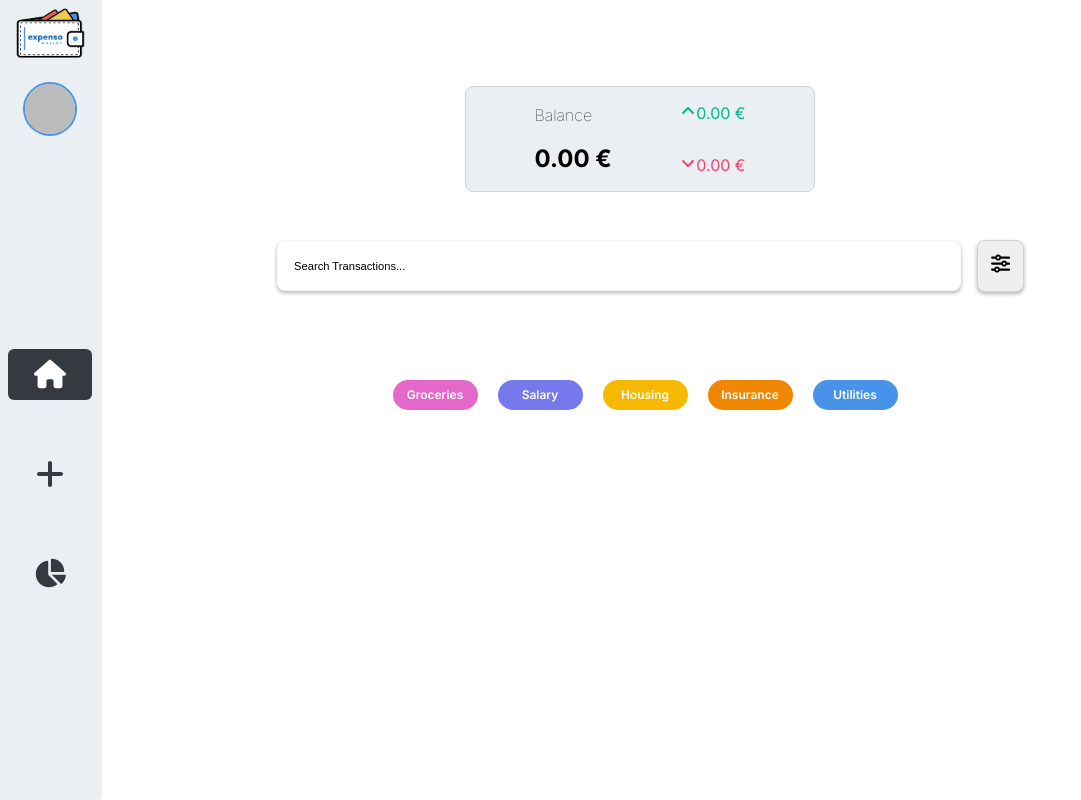
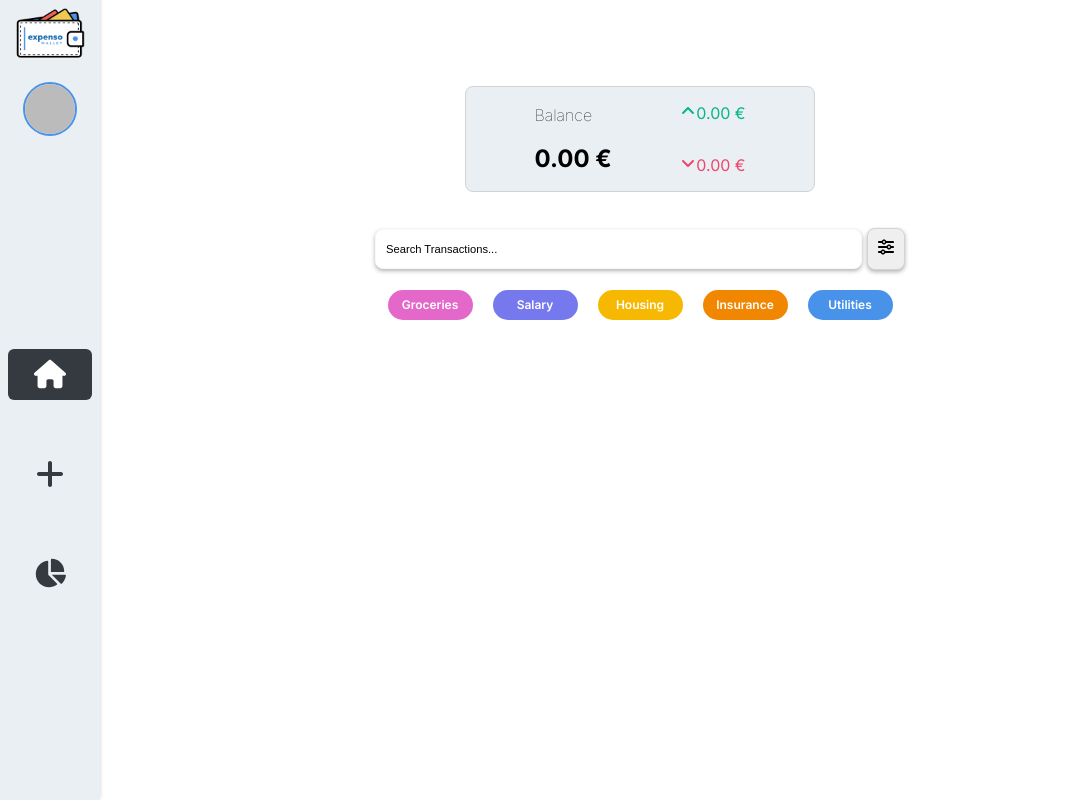
Before and after one commit to benediktbrenk/budget-app, a Next.js app: page / in a window 1280 px wide. Shown: the whole page, without its empty margins (0-1081 px from the left). Built offline with nearby package versions, Linux system fonts and the light colour scheme; no server answers; the database is empty; sample sign-in values are in the browser's storage.

Commit message:
add first size styling

```diff
--- a/components/Header/Header.styled.js
+++ b/components/Header/Header.styled.js
@@ -6,6 +6,8 @@ export const HeaderContainer = styled.header`
   display: flex;
   justify-content: space-between;
   align-items: center;
+  padding-left: 10px;
+  padding-right: 10px;
 `;
 
 export const Headline = styled.h1`
--- a/components/SearchBar/SearchBar.styled.js
+++ b/components/SearchBar/SearchBar.styled.js
@@ -5,6 +5,7 @@ export const FilterBox = styled.section`
   flex-direction: column;
   justify-content: center;
   align-items: center;
+  margin: 0px;
 `;
 
 export const SearchContainer = styled.div`
@@ -13,15 +14,18 @@ export const SearchContainer = styled.div`
   justify-content: center;
   align-items: center;
   width: 100%;
+  max-width: 550px;
+  gap: 20px;
+  margin: 0px 10px;
+  padding: 0px 10px;
 
   @media (min-width: 600px) {
     margin-left: 10px;
-    max-width: 60dvw;
-    min-width: 60vw;
-    width: 100px;
+    max-width: 550px;
     flex-direction: column;
     justify-content: center;
-    gap: 5rem;
+    align-items: center;
+    gap: 20px;
   }
 `;
 
@@ -30,63 +34,76 @@ export const SearchForm = styled.form`
   flex-direction: column;
   justify-content: center;
   align-items: center;
-  width: 100%;
+  //width: 100%;
 `;
 
 export const SearchAndFilter = styled.div`
   display: flex;
   flex-direction: row;
+  justify-content: center;
   align-items: center;
-  gap: 0.7rem;
+  gap: 5px;
   width: 100%;
-  min-width: 375px;
-  margin: 0.2rem;
+  margin: 0px 10px;
+  max-width: 550px;
 `;
 
 export const SearchInput = styled.input`
+  display: flex;
   border-radius: var(--border-radius);
   border: 1px solid #f8f9fa;
   width: 100%;
-  height: 50px;
+  max-width: 600px;
+  height: 40px;
   font-size: 0.7rem;
-  padding: 1rem;
-  margin-left: 1rem;
+  padding: 10px;
   box-shadow: var(--box-shadow);
 `;
 export const SearchInputSelect = styled.select`
   border-radius: var(--border-radius);
   border: 1px solid #f8f9fa;
-  width: 100%;
-  height: 50px;
+  //width: 100%;
+  height: 30px;
   font-size: 0.7rem;
-  padding: 1rem;
+  padding: 5px;
   box-shadow: var(--box-shadow);
 `;
 
 export const FilterContainer = styled.div`
   display: flex;
   flex-direction: row;
-  justify-content: center;
+  justify-content: space-around;
   align-items: center;
-  margin: 0.75rem;
-  padding: 0.5rem;
-  gap: 0.5rem;
+  //margin: 0.75rem;
+  //padding: 0.5rem;
+  gap: 15px;
+`;
+export const FilterHeaderContainer = styled.div`
+  display: flex;
+  flex-direction: row;
+  justify-content: space-between;
+  align-items: center;
+  /* margin: 5px;
+  padding: 5px; */
+  gap: 15px;
+  width: 100%;
 `;
 
 export const FilterItem = styled.div`
   display: flex;
-  flex-direction: column;
-  justify-content: center;
+  flex-direction: row;
+  justify-content: flex-end;
   align-items: center;
-  gap: 0.2rem;
+  gap: 10px;
+  font-size: 0.7rem;
 `;
 
 export const FilterButton = styled.button`
-  padding: 0.8rem;
-  margin: 0.3rem;
+  padding: 10px;
+  //margin: 5px;
   border: 1px solid lightgray;
   border-radius: var(--border-radius);
-  font-size: 1.2rem;
+  font-size: 1rem;
   color: black;
   box-shadow: var(--box-shadow);
 `;
--- a/components/SearchBar/index.js
+++ b/components/SearchBar/index.js
@@ -92,15 +92,10 @@ function SearchBar({ search, onSearch, handleCategoryFilter }) {
             <FaSliders />
           </Styled.FilterButton>
         </Styled.SearchAndFilter>
-        <CategoryFilter
-          search={search}
-          onSelectCategory={handleCategoryFilter}
-        />
         {isFilter && (
           <Styled.FilterBox>
-            <Styled.FilterContainer>
+            <Styled.FilterHeaderContainer>
               <Styled.FilterItem>
-                <label for="direction">Direction</label>
                 <Styled.SearchInputSelect
                   value={search.direction}
                   id="direction"
@@ -108,12 +103,11 @@ function SearchBar({ search, onSearch, handleCategoryFilter }) {
                     onSearch({ ...search, direction: event.target.value });
                   }}
                 >
-                  <option value="">All</option>
+                  <option value="">Direction</option>
                   <option value="Income">Income</option>
                   <option value="Expense">Expense</option>
                 </Styled.SearchInputSelect>
               </Styled.FilterItem>
-            </Styled.FilterContainer>
               <Styled.FilterContainer>
                 <Styled.FilterItem>
                   {selectedTime ? (
@@ -128,18 +122,16 @@ function SearchBar({ search, onSearch, handleCategoryFilter }) {
                         ` - ${getFormattedDate(selectedTime.to)}`}
                     </p>
                   ) : (
-                  <p>Select a single date or a range of dates</p>
+                    <p>Select date</p>
                   )}
-              </Styled.FilterItem>
-              <Styled.FilterItem>
                   <Button onClick={handleModal}>
                     <LuCalendarDays />
                   </Button>
                 </Styled.FilterItem>
               </Styled.FilterContainer>
+            </Styled.FilterHeaderContainer>
             <Styled.FilterContainer>
               <Styled.FilterItem>
-                <label for="amount_from">Amount From</label>
                 <Styled.SearchInput
                   type="number"
                   id="amount_from"
@@ -151,7 +143,6 @@ function SearchBar({ search, onSearch, handleCategoryFilter }) {
                 />
               </Styled.FilterItem>
               <Styled.FilterItem>
-                <label for="amount_to">Amount To</label>
                 <Styled.SearchInput
                   type="number"
                   id="amount_to"
@@ -163,7 +154,6 @@ function SearchBar({ search, onSearch, handleCategoryFilter }) {
                 />
               </Styled.FilterItem>
               <Styled.FilterItem>
-                <label for="clear">clear</label>
                 <Styled.FilterButton id="clear" onClick={handleResetFilters}>
                   <FaArrowsRotate />
                 </Styled.FilterButton>
@@ -171,6 +161,10 @@ function SearchBar({ search, onSearch, handleCategoryFilter }) {
             </Styled.FilterContainer>
           </Styled.FilterBox>
         )}
+        <CategoryFilter
+          search={search}
+          onSelectCategory={handleCategoryFilter}
+        />
       </Styled.SearchContainer>
     </>
   );
--- /dev/null
+++ b/components/StyledFiles/Index.styled.js
@@ -0,0 +1,11 @@
+import styled from "styled-components";
+
+export const MainContent = styled.main`
+  display: flex;
+  flex-direction: column;
+  justify-content: center;
+  align-items: center;
+  gap: 20px;
+  width: 95dvw;
+  max-width: 800px;
+`;
--- a/pages/index.js
+++ b/pages/index.js
@@ -5,6 +5,7 @@ import { useSession } from "next-auth/react";
 import { useRouter } from "next/router";
 import AccountBalance from "@/components/AccountBalance";
 import GoToTopButton from "@/components/GoToTopButton";
+import * as Styled from "@/components/StyledFiles/Index.styled";
 
 export default function HomePage({
   transactions,
@@ -85,7 +86,7 @@ export default function HomePage({
   });
 
   return (
-    <>
+    <Styled.MainContent>
       <AccountBalance transactions={transactions} />
       <SearchBar
         transactions={transactions}
@@ -101,6 +102,6 @@ export default function HomePage({
       />
 
       <GoToTopButton />
-    </>
+    </Styled.MainContent>
   );
 }
```
Lines whose indentation alone changed are shown as unchanged.
